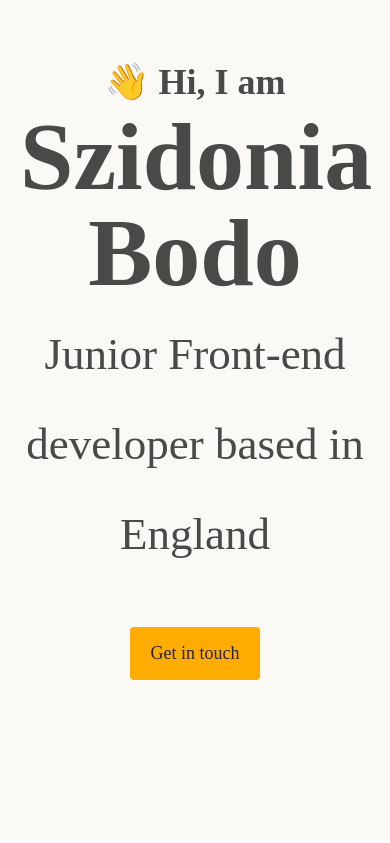
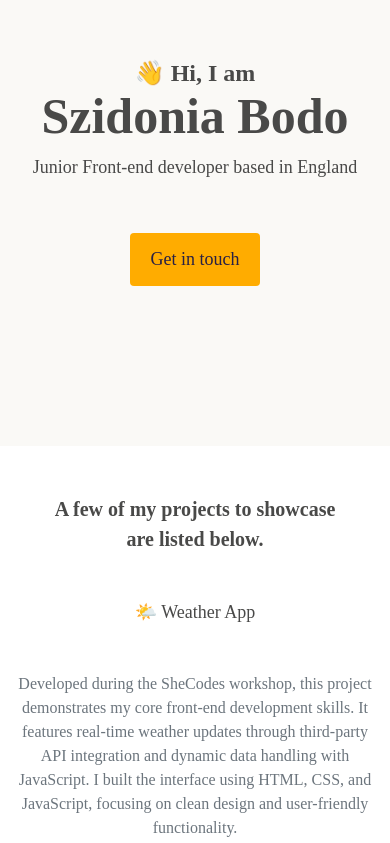
Before and after one commit to bodoszidi/Portfolio-Project, a plain HTML site: page index.html in a window 390 px wide. Shown: the part 105-948 px from the top of the page. Drawn offline with nearby package versions, Linux system fonts and the light colour scheme; a web font is replaced by a local one.

Commit message:
few change on style

```diff
--- a/index.html
+++ b/index.html
@@ -44,7 +44,7 @@
 
             <a href="" class="btn btn-contact">Get in touch</a>
         </div>
-        <p class="text-center m-5">
+        <p class="project-intro text-center m-5">
             A few of my projects to showcase are listed below.
         </p>
         <div class="container">
--- a/src/style.css
+++ b/src/style.css
@@ -59,6 +59,16 @@ p {
     padding: 120px 60px;
 }
 @media (max-width: 960px) {
+    h1{
+        font-size: 50px;
+    }
+    .intro p {
+        font-size: 24px;
+    }
+    h2{
+            font-size: 18px;
+        }
+
 .project{
     padding: 0;
     text-align: center;
@@ -68,7 +78,10 @@ p {
 }
 }
 
-
+.project-intro {
+        font-weight: 800;
+        font-size: 20px;
+    }
 .button-learnmore{
     text-decoration: none;
     background: var(--background-color);
```
